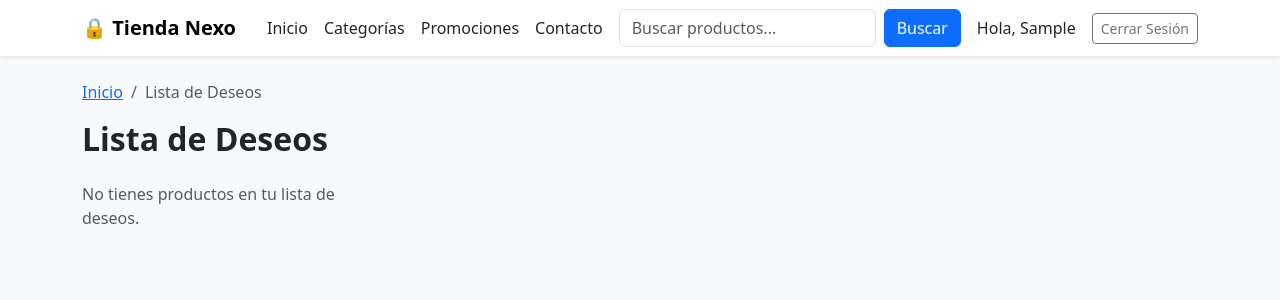
After one commit to Seba3120/tienda_nexo, a Django app: page /deseos/ in a window 1280 px wide. The commit adds this page. Shown: the top 300 px of the page. Run offline with Django 5.2, Linux system fonts and the light colour scheme; the visitor is signed in with stand-in values (Sample User, id 1); data that the repository does not hold is empty.

Commit message:
lista de deseos

```diff
--- a/appnexo/templates/appnexo/detalle.html
+++ b/appnexo/templates/appnexo/detalle.html
@@ -81,7 +81,7 @@
 
                 <div class="d-flex gap-2">
                     <a href="{% url 'agregar_carrito' producto.pk %}" class="btn btn-primary">Agregar al Carrito</a>
-                    <button class="btn btn-outline-secondary">Lista de Deseos</button>
+                    <a href="{% url 'agregar_deseos' producto.pk %}" class="btn btn-outline-secondary">Lista de Deseos</a>
                 </div>
             </div>
         </div>
--- /dev/null
+++ b/appnexo/templates/appnexo/lista_deseos.html
@@ -0,0 +1,72 @@
+<!DOCTYPE html>
+<html lang="es">
+<head>
+    <meta charset="UTF-8">
+    <title>Lista de Deseos - Tienda Nexo</title>
+    <link href="https://cdn.jsdelivr.net/npm/bootstrap@5.3.0/dist/css/bootstrap.min.css" rel="stylesheet">
+</head>
+<body class="bg-light">
+
+    <!-- Navbar -->
+    <nav class="navbar navbar-expand-lg navbar-light bg-white shadow-sm">
+        <div class="container">
+            <a class="navbar-brand fw-bold" href="{% url 'inicio' %}">🔒 Tienda Nexo</a>
+            <div class="d-flex gap-3 align-items-center">
+                <a href="{% url 'inicio' %}" class="nav-link">Inicio</a>
+                <a href="{% url 'categorias' %}" class="nav-link">Categorías</a>
+                <a href="{% url 'promociones' %}" class="nav-link">Promociones</a>
+                <a href="{% url 'contacto' %}" class="nav-link">Contacto</a>
+                <form method="GET" action="{% url 'categorias' %}" class="d-flex gap-2">
+                    <input type="text" name="busqueda" class="form-control" placeholder="Buscar productos...">
+                    <button type="submit" class="btn btn-primary">Buscar</button>
+                </form>
+                {% if user.is_authenticated %}
+                    <a href="{% url 'perfil' %}" class="nav-link">Hola, {{ user.first_name }}</a>
+                    <a href="{% url 'logout' %}" class="btn btn-outline-secondary btn-sm">Cerrar Sesión</a>
+                {% else %}
+                    <a href="{% url 'login' %}" class="btn btn-outline-primary btn-sm">Ingresar</a>
+                {% endif %}
+            </div>
+        </div>
+    </nav>
+
+    <div class="container mt-4">
+
+        <!-- Breadcrumb -->
+        <nav aria-label="breadcrumb">
+            <ol class="breadcrumb">
+                <li class="breadcrumb-item"><a href="{% url 'inicio' %}">Inicio</a></li>
+                <li class="breadcrumb-item active">Lista de Deseos</li>
+            </ol>
+        </nav>
+
+        <h2 class="fw-bold mb-4">Lista de Deseos</h2>
+
+        <div class="row row-cols-2 row-cols-md-4 g-3">
+            {% for deseo in deseos %}
+                <div class="col">
+                    <div class="card h-100">
+                        {% if deseo.producto.imagen %}
+                            <img src="{{ deseo.producto.imagen.url }}" class="card-img-top" style="height:180px; object-fit:cover;">
+                        {% endif %}
+                        <div class="card-body p-2">
+                            <p class="fw-bold small">{{ deseo.producto.nombre }}</p>
+                            <p class="text-primary">${{ deseo.producto.precio }}</p>
+                            <div class="d-flex gap-1">
+                                <a href="{% url 'detalle_producto' deseo.producto.pk %}" class="btn btn-outline-secondary btn-sm">Ver</a>
+                                <a href="{% url 'agregar_carrito' deseo.producto.pk %}" class="btn btn-primary btn-sm">Agregar</a>
+                                <a href="{% url 'eliminar_deseos' deseo.pk %}" class="btn btn-danger btn-sm">🗑️</a>
+                            </div>
+                        </div>
+                    </div>
+                </div>
+            {% empty %}
+                <p class="text-muted">No tienes productos en tu lista de deseos.</p>
+            {% endfor %}
+        </div>
+
+    </div>
+
+    <script src="https://cdn.jsdelivr.net/npm/bootstrap@5.3.0/dist/js/bootstrap.bundle.min.js"></script>
+</body>
+</html>
--- a/appnexo/templates/appnexo/perfil.html
+++ b/appnexo/templates/appnexo/perfil.html
@@ -55,6 +55,7 @@
                     <div class="d-grid gap-2">
                         <a href="{% url 'perfil' %}" class="btn btn-primary btn-sm text-start">Información Personal</a>
                         <a href="#" class="btn btn-outline-secondary btn-sm text-start">Mis Pedidos</a>
+                        <a href="{% url 'lista_deseos' %}" class="btn btn-outline-secondary btn-sm text-start">Lista de Deseos</a>
                         <a href="#" class="btn btn-outline-secondary btn-sm text-start">Direcciones de Envío</a>
                         <a href="#" class="btn btn-outline-secondary btn-sm text-start">Métodos de Pago</a>
                         <a href="#" class="btn btn-outline-secondary btn-sm text-start">Cambiar Contraseña</a>
--- a/appnexo/urls.py
+++ b/appnexo/urls.py
@@ -2,19 +2,22 @@ from django.urls import path
 from . import views
 
 urlpatterns = [
-    path('', views.inicio, name='inicio'),
-    path('categorias/', views.lista_productos, name='categorias'),
-    path('promociones/', views.promociones, name='promociones'),
-    path('producto/<int:pk>/', views.detalle_producto, name='detalle_producto'),
-    path('carrito/', views.ver_carrito, name='ver_carrito'),
-    path('carrito/agregar/<int:pk>/', views.agregar_carrito, name='agregar_carrito'),
-    path('carrito/eliminar/<int:pk>/', views.eliminar_carrito, name='eliminar_carrito'),
-    path('login/', views.iniciar_sesion, name='login'),
-    path('registro/', views.registrarse, name='registro'),
-    path('logout/', views.cerrar_sesion, name='logout'),
-    path('perfil/', views.perfil, name='perfil'),
-    path('contacto/', views.contacto, name='contacto'),
-    path('pago/', views.pago, name='pago'),
-    path('confirmacion/', views.confirmacion, name='confirmacion'),
-    path('panel/', views.panel, name='panel'),
+    path("", views.inicio, name="inicio"),
+    path("categorias/", views.lista_productos, name="categorias"),
+    path("promociones/", views.promociones, name="promociones"),
+    path("producto/<int:pk>/", views.detalle_producto, name="detalle_producto"),
+    path("carrito/", views.ver_carrito, name="ver_carrito"),
+    path("carrito/agregar/<int:pk>/", views.agregar_carrito, name="agregar_carrito"),
+    path("carrito/eliminar/<int:pk>/", views.eliminar_carrito, name="eliminar_carrito"),
+    path("login/", views.iniciar_sesion, name="login"),
+    path("registro/", views.registrarse, name="registro"),
+    path("logout/", views.cerrar_sesion, name="logout"),
+    path("perfil/", views.perfil, name="perfil"),
+    path("contacto/", views.contacto, name="contacto"),
+    path("pago/", views.pago, name="pago"),
+    path("confirmacion/", views.confirmacion, name="confirmacion"),
+    path("panel/", views.panel, name="panel"),
+    path("deseos/", views.lista_deseos, name="lista_deseos"),
+    path("deseos/agregar/<int:pk>/", views.agregar_deseos, name="agregar_deseos"),
+    path("deseos/eliminar/<int:pk>/", views.eliminar_deseos, name="eliminar_deseos"),
 ]
--- a/appnexo/views.py
+++ b/appnexo/views.py
@@ -1,5 +1,5 @@
 from django.shortcuts import render
-from .models import Producto, Categoria, Pedido
+from .models import Producto, Categoria, Pedido, ListaDeseos
 from django.shortcuts import render, get_object_or_404
 from django.shortcuts import render, get_object_or_404, redirect
 from django.contrib.auth import authenticate, login, logout
@@ -267,3 +267,22 @@ def promociones(request):
             "productos": productos,
         },
     )
+
+@login_required
+def lista_deseos(request):
+    deseos = ListaDeseos.objects.filter(usuario=request.user)
+    return render(request, 'appnexo/lista_deseos.html', {
+        'deseos': deseos,
+    })
+
+@login_required
+def agregar_deseos(request, pk):
+    producto = get_object_or_404(Producto, pk=pk)
+    ListaDeseos.objects.get_or_create(usuario=request.user, producto=producto)
+    return redirect('lista_deseos')
+
+@login_required
+def eliminar_deseos(request, pk):
+    deseo = get_object_or_404(ListaDeseos, pk=pk, usuario=request.user)
+    deseo.delete()
+    return redirect('lista_deseos')
```
Also changed, not shown: appnexo/models.py (+11 -0 lines), appnexo/migrations/0003_listadeseos.py (added).
